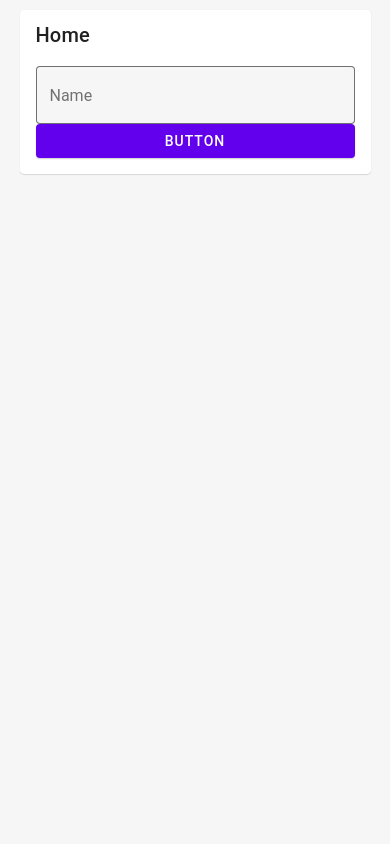
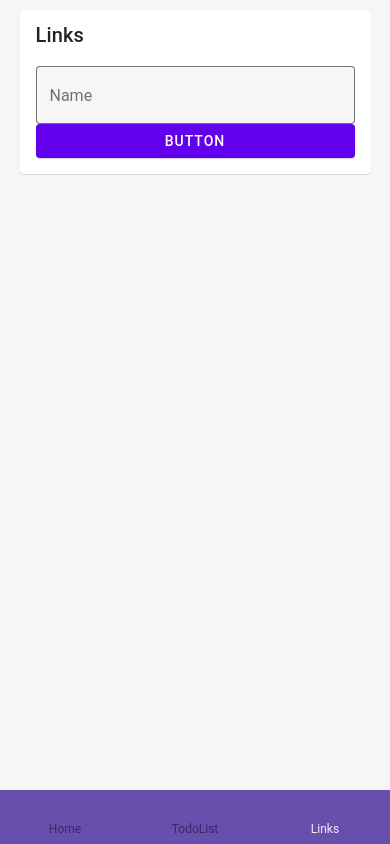
Before and after one commit to zkonak/SimplonToolkit, a React Native app: screen /Links in a window 390 px wide. Built offline with nearby package versions, Linux system fonts and the light colour scheme.

Commit message:
added router, added links component

```diff
--- a/App.js
+++ b/App.js
@@ -1,15 +1,44 @@
-import { StatusBar } from 'expo-status-bar';
-import { StyleSheet, Text, View } from 'react-native';
-import { Provider } from 'react-redux';
-import Home from './src/screens/Home';
-import { store } from './src/store/store';
+import { StatusBar } from "expo-status-bar";
+import { StyleSheet, Text, View } from "react-native";
+import { createMaterialBottomTabNavigator } from "@react-navigation/material-bottom-tabs";
+
+import { NavigationContainer } from "@react-navigation/native";
+import { Provider } from "react-redux";
+import { store } from "./src/store/store";
+import Home from "./src/screens/Home";
+import TodoList from "./src/screens/TodoList";
+import Links from "./src/screens/Links";
+import Icon from "react-native-vector-icons/FontAwesome";
+
+const Bottom = createMaterialBottomTabNavigator();
 export default function App() {
   return (
     <Provider store={store}>
-     <Home />
-
-{/* <TodoList/> */}
-
+      <NavigationContainer>
+        <Bottom.Navigator
+          initialRouteName="Home"
+          activeColor="#f0edf6"
+          inactiveColor="#3e2465"
+          barStyle={{ backgroundColor: "#694fad" }}
+        >
+          <Bottom.Screen
+            name="Home"
+            component={Home}
+            options={({ navigation }) => ({
+              headerRight: () => (
+                <Icon
+                  name="home"
+                  type="feather"
+                  color="#fff"
+                  onPress={() => navigation.navigate("TodoList")}
+                />
+              ),
+            })}
+          />
+          <Bottom.Screen name="TodoList" component={TodoList} />
+          <Bottom.Screen name="Links" component={Links} />
+        </Bottom.Navigator>
+      </NavigationContainer>
     </Provider>
   );
 }
@@ -17,8 +46,8 @@ export default function App() {
 const styles = StyleSheet.create({
   container: {
     flex: 1,
-    backgroundColor: '#fff',
-    alignItems: 'center',
-    justifyContent: 'center',
+    backgroundColor: "#fff",
+    alignItems: "center",
+    justifyContent: "center",
   },
 });
--- a/package.json
+++ b/package.json
@@ -10,6 +10,7 @@
     "eject": "expo eject"
   },
   "dependencies": {
+    "@react-navigation/material-bottom-tabs": "^6.2.1",
     "@react-navigation/native": "^6.0.10",
     "@react-navigation/native-stack": "^6.6.2",
     "@reduxjs/toolkit": "^1.8.1",
@@ -21,6 +22,7 @@
     "react-native-paper": "^4.12.1",
     "react-native-safe-area-context": "4.2.4",
     "react-native-screens": "~3.11.1",
+    "react-native-vector-icons": "^9.1.0",
     "react-native-web": "0.17.7",
     "react-redux": "^8.0.1",
     "redux": "^4.2.0"
--- /dev/null
+++ b/src/screens/Links/Links.js
@@ -0,0 +1,39 @@
+import React, { useState } from 'react';
+import { ScrollView, StyleSheet } from 'react-native';
+import { Button, Card,TextInput } from 'react-native-paper';
+import { DefaultTheme } from 'react-native-paper';
+
+function Links ({ navigation }) {
+
+  return (
+    <ScrollView style={styles.scrollView}>
+      <Card style={styles.card}>
+        <Card.Title title="Links" />
+        <Card.Content>
+        <TextInput mode="outlined" label="Name"/>
+            <Button mode="contained"  onPress={() => navigation.navigate('Name', { name })}>
+                Button
+    	</Button>
+    </Card.Content>
+   </Card>
+
+    </ScrollView>
+  )
+}
+
+const styles = StyleSheet.create({
+  scrollView: {
+    backgroundColor: DefaultTheme.colors.background,
+    paddingTop: 10
+  },
+  card: {
+    width: '90%',
+    marginLeft: 'auto',
+    marginRight: 'auto'
+  },
+  textInput: {
+    marginBottom: 10
+  }
+});
+
+export default Links
--- /dev/null
+++ b/src/screens/Links/index.js
@@ -0,0 +1,2 @@
+import Links from "./Links";
+export default Links;
```
Also changed, not shown: 1 other file (tests, documents, lock files or other folders).
